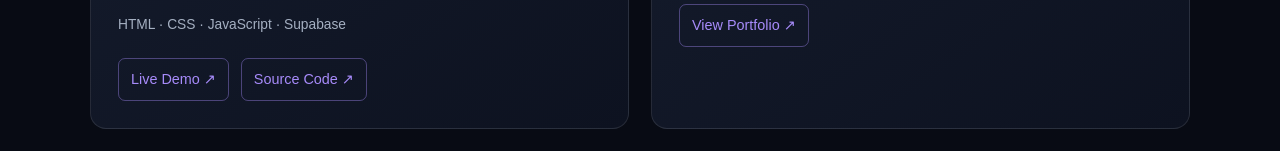
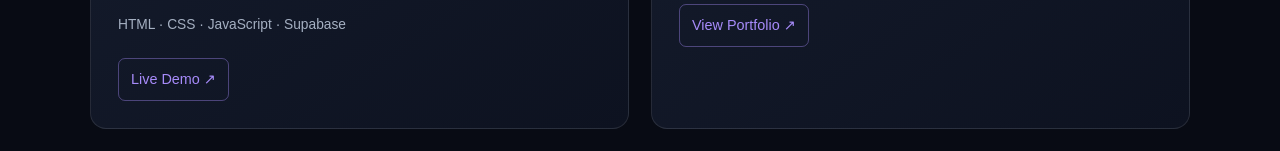
Before and after one commit to Michelle254-design/portfolio, a plain HTML site: page index.html in a window 1280 px wide. Shown: the part 1840-1991 px from the top of the page. Drawn offline with Linux system fonts and the light colour scheme.

Commit message:
Restore index.html with original content

```diff
--- a/index.html
+++ b/index.html
@@ -379,11 +379,7 @@
                 target="_blank"
                 rel="noopener noreferrer"
               >Live Demo ↗</a>
-              <a
-                href="https://github.com/michelle254-design/salon-booking-system"
-                target="_blank"
-                rel="noopener noreferrer"
-              >Source Code ↗</a>
+
             </div>
           </article>
 
```
